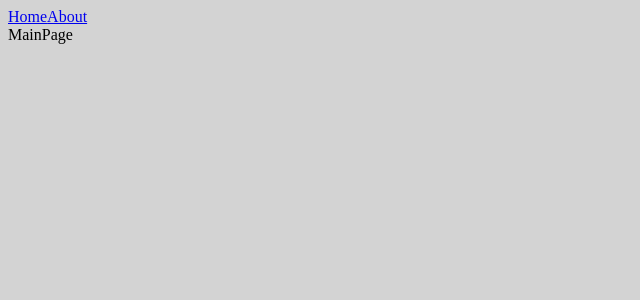
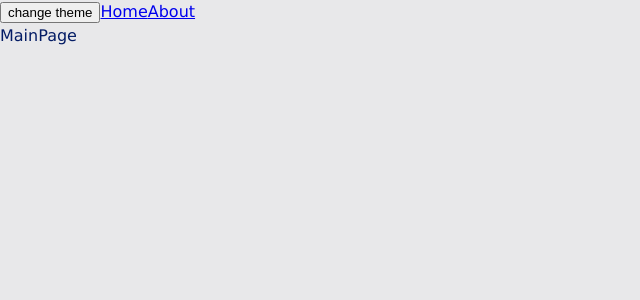
Before and after one commit to AlexZakablukov/frontend_lessons, a React app: page / in a window 1280 px wide. Shown: the top 300 px of the page, without its empty margins (0-640 px from the left). Built offline with nearby package versions, Linux system fonts and the light colour scheme.

Commit message:
add basic theme configuration

```diff
--- a/src/App.tsx
+++ b/src/App.tsx
@@ -2,12 +2,16 @@ import {Suspense} from "react";
 import {Routes, Route, Link} from "react-router-dom";
 import {AboutPageAsync} from "./pages/AboutPage/AboutPage.async";
 import {MainPageAsync} from "./pages/MainPage/MainPage.async";
+import {useTheme} from "./theme/useTheme";
 
-import './index.scss'
+import './styles/index.scss'
 
 export const App = () => {
+    const {theme, toggleTheme} = useTheme()
+
     return (
-        <div>
+        <div className={`app ${theme}`}>
+            <button onClick={toggleTheme}>change theme</button>
             <Link to='/'>Home</Link>
             <Link to='/about'>About</Link>
             <Suspense fallback={<div>Loading...</div>}>
--- a/src/index.scss
+++ /dev/null
@@ -1,3 +0,0 @@
-body{
-  background-color: lightgrey;
-}
--- a/src/index.tsx
+++ b/src/index.tsx
@@ -2,13 +2,16 @@ import React from "react";
 import { createRoot } from 'react-dom/client';
 import {App} from "./App";
 import {BrowserRouter} from "react-router-dom";
+import ThemeProvider from "./theme/ThemeProvider";
 
 const root = createRoot(document.getElementById('root'));
 
 root.render(
     <React.StrictMode>
         <BrowserRouter>
-            <App/>
+            <ThemeProvider>
+                <App/>
+            </ThemeProvider>
         </BrowserRouter>
     </React.StrictMode>
 );
--- /dev/null
+++ b/src/styles/index.scss
@@ -0,0 +1,11 @@
+@import "reset";
+@import "variables/global";
+@import "themes/light";
+@import "themes/dark";
+
+.app{
+  font: var(--font-m);
+  color: var(--primary-color);
+  background-color: var(--bg-color);
+  min-height: 100vh;
+}
--- /dev/null
+++ b/src/styles/reset.scss
@@ -0,0 +1,46 @@
+*, *:before, *:after{
+  box-sizing: border-box;
+}
+
+html, body, div, span, object, iframe, figure, h1, h2, h3, h4, h5, h6, p, blockquote, pre, a, code, em, img, small, strike, strong, sub, sup, tt, b, u, i, ol, ul, li, fieldset, form, label, table, caption, tbody, tfoot, thead, tr, th, td, main, canvas, embed, footer, header, nav, section, video{
+  margin: 0;
+  padding: 0;
+  border: 0;
+  font-size: 100%;
+  font: inherit;
+  vertical-align: baseline;
+  text-rendering: optimizeLegibility;
+  -webkit-font-smoothing: antialiased;
+  text-size-adjust: none;
+}
+
+footer, header, nav, section, main{
+  display: block;
+}
+
+body{
+  line-height: 1;
+}
+
+ol, ul{
+  list-style: none;
+}
+
+blockquote, q{
+  quotes: none;
+}
+
+blockquote:before, blockquote:after, q:before, q:after{
+  content: '';
+  content: none;
+}
+
+table{
+  border-collapse: collapse;
+  border-spacing: 0;
+}
+
+input{
+  -webkit-appearance: none;
+  border-radius: 0;
+}
--- /dev/null
+++ b/src/styles/themes/dark.scss
@@ -0,0 +1,5 @@
+.app.dark {
+  --bg-color: #090949;
+  --primary-color: #049604;
+  --secondary-color: #04ff04;
+}
--- /dev/null
+++ b/src/styles/themes/light.scss
@@ -0,0 +1,5 @@
+.app.light {
+  --bg-color: #e8e8ea;
+  --primary-color: #041c65;
+  --secondary-color: #0449e0;
+}
--- /dev/null
+++ b/src/styles/variables/global.scss
@@ -0,0 +1,11 @@
+:root {
+  --font-family-main: Verdana, 'Times New Roman', Serif;
+
+  --font-size-m: 16px;
+  --font-line-m: 24px;
+  --font-m: var(--font-size-m) / var(--font-line-m) var(--font-family-main);
+
+  --font-size-l: 24px;
+  --font-line-l: 32px;
+  --font-l: var(--font-size-l) / var(--font-line-l) var(--font-family-main);
+}
--- /dev/null
+++ b/src/theme/ThemeContext.ts
@@ -0,0 +1,15 @@
+import {createContext} from "react";
+
+export enum ETheme {
+    LIGHT = 'light',
+    DARK = 'dark'
+}
+
+export const LOCAL_STORAGE_THEME_KEY = 'theme'
+
+export interface IThemeContextProps {
+    theme?: ETheme,
+    setTheme?: (theme: ETheme) => void
+}
+
+export const ThemeContext = createContext<IThemeContextProps>({})
--- /dev/null
+++ b/src/theme/ThemeProvider.tsx
@@ -0,0 +1,26 @@
+import React, {useMemo, useState} from 'react';
+import {LOCAL_STORAGE_THEME_KEY, ThemeContext} from "./ThemeContext";
+import {ETheme} from "./ThemeContext";
+
+interface IThemeProviderProps {
+    children: React.ReactNode
+}
+
+const defaultTheme = localStorage.getItem(LOCAL_STORAGE_THEME_KEY) as ETheme || ETheme.LIGHT
+
+const ThemeProvider:React.FC<IThemeProviderProps> = ({children}) => {
+    const [theme, setTheme] = useState<ETheme>(defaultTheme);
+
+    const defaultProps = useMemo(() => ({
+        theme,
+        setTheme
+    }), [theme])
+
+    return (
+        <ThemeContext.Provider value={defaultProps}>
+            {children}
+        </ThemeContext.Provider>
+    );
+};
+
+export default ThemeProvider;
--- /dev/null
+++ b/src/theme/useTheme.ts
@@ -0,0 +1,19 @@
+import {useContext} from "react";
+import {ETheme, LOCAL_STORAGE_THEME_KEY, ThemeContext} from "./ThemeContext";
+
+interface IUseThemeReturn {
+    theme: ETheme,
+    toggleTheme: () => void
+}
+
+export const useTheme = (): IUseThemeReturn => {
+    const {theme, setTheme} = useContext(ThemeContext);
+
+    const toggleTheme = () => {
+        const newTheme = theme === ETheme.LIGHT ? ETheme.DARK : ETheme.LIGHT
+        setTheme(newTheme)
+        localStorage.setItem(LOCAL_STORAGE_THEME_KEY, newTheme)
+    }
+
+    return {theme, toggleTheme}
+}
```
